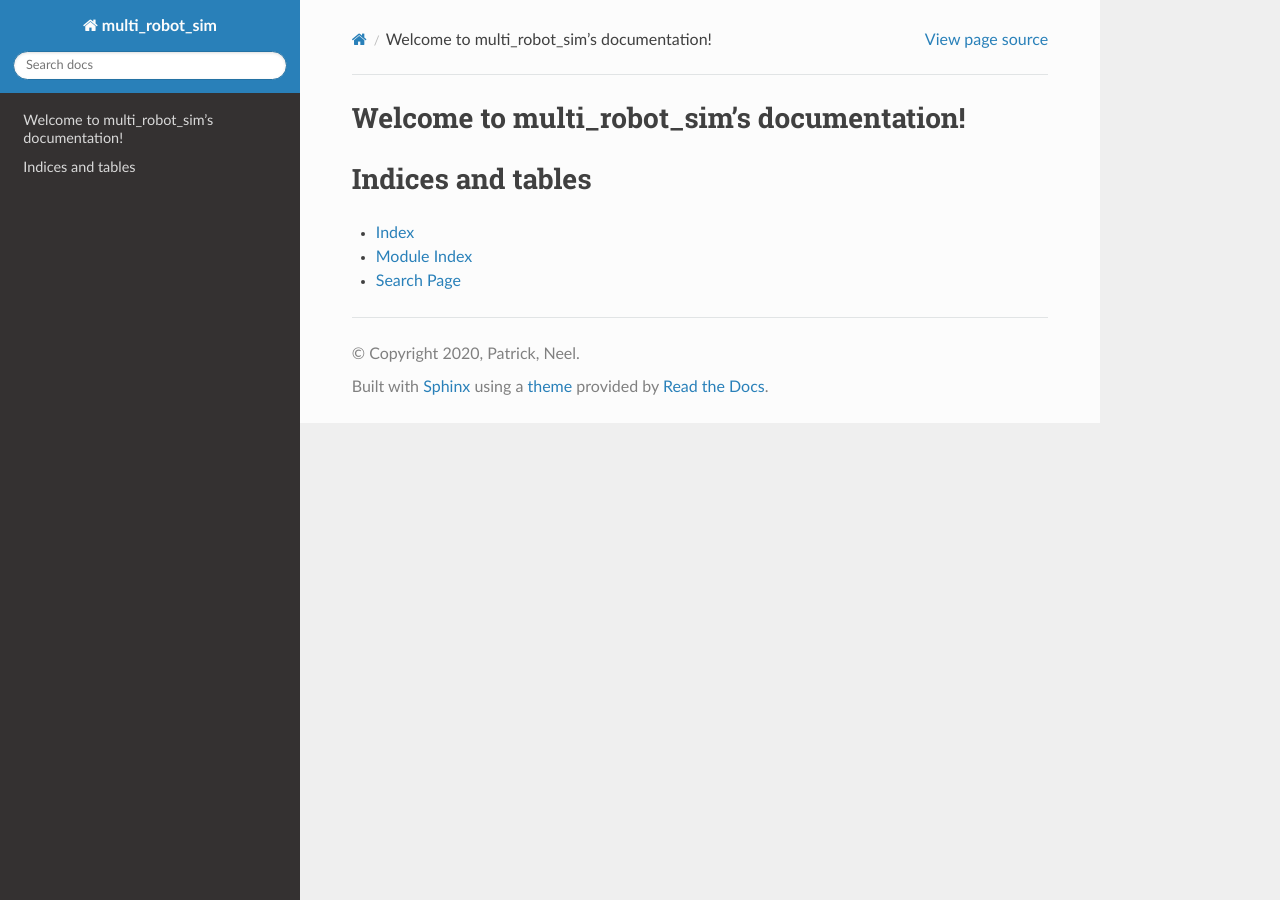
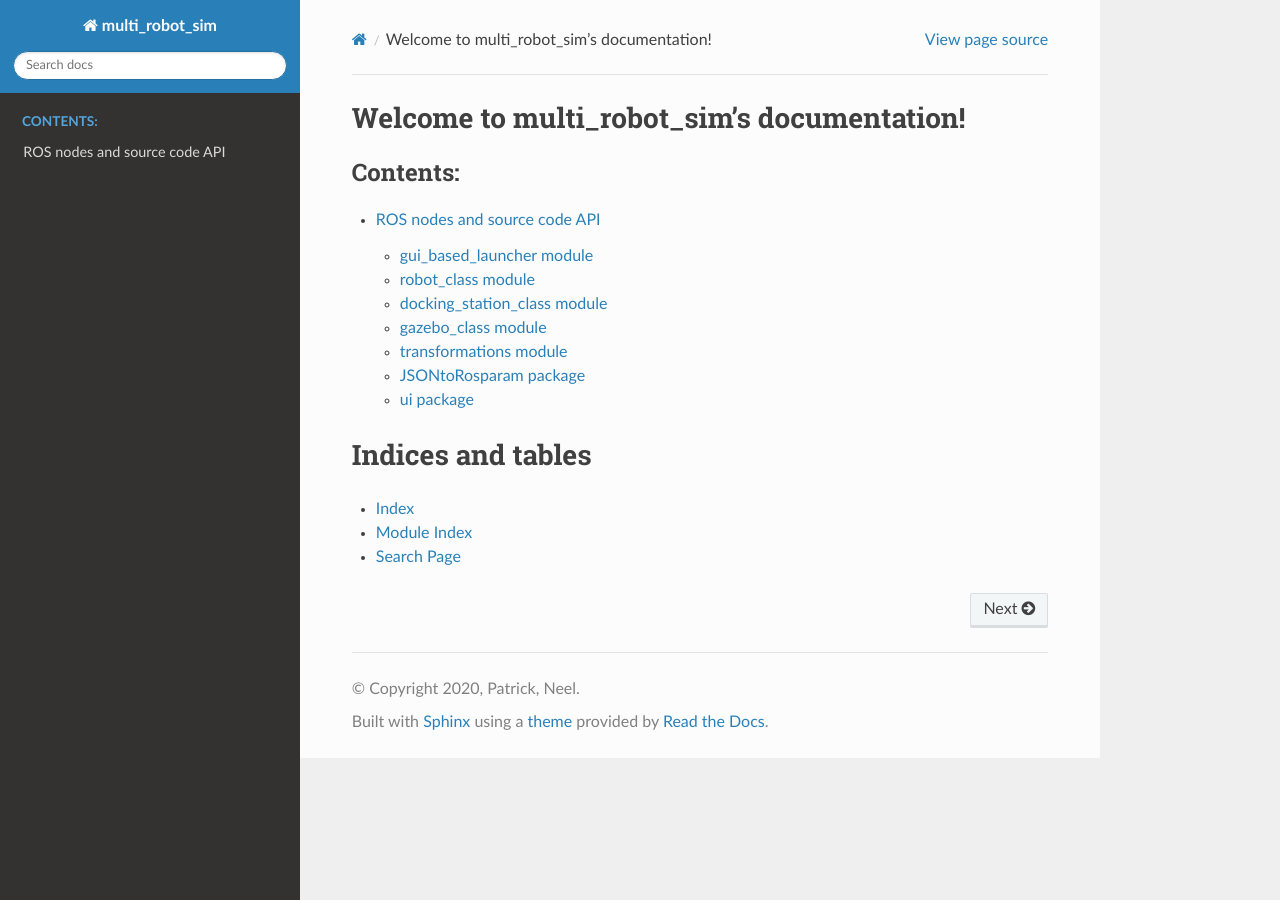
Before and after one commit to ROOSTER-fleet-management/multi_robot_sim, a Sphinx documentation site: the page built from doc/index.rst, in a window 1280 px wide. Built offline with Sphinx 7.4.7 and the Read the Docs theme 2.0.0, drawn with Linux system fonts in a browser that asks for light colours; the version number could not be read and is left out.

Commit message:
sphinx-apidoc generated the rst files corresponding to python source code

```diff
--- /dev/null
+++ b/doc/_source/SrcLandingPage.rst
@@ -0,0 +1,13 @@
+ROS nodes and source code API
+=============================
+
+.. toctree::
+   :maxdepth: 1
+
+   scripts/gui_based_launcher
+   scripts/robot_class
+   scripts/docking_station_class
+   scripts/gazebo_class
+   scripts/transformations
+   scripts/JSONtoRosparam
+   scripts/ui
--- /dev/null
+++ b/doc/_source/scripts/docking_station_class.rst
@@ -0,0 +1,7 @@
+docking\_station\_class module
+==============================
+
+.. automodule:: docking_station_class
+    :members:
+    :undoc-members:
+    :show-inheritance:
--- /dev/null
+++ b/doc/_source/scripts/gazebo_class.rst
@@ -0,0 +1,7 @@
+gazebo\_class module
+====================
+
+.. automodule:: gazebo_class
+    :members:
+    :undoc-members:
+    :show-inheritance:
--- /dev/null
+++ b/doc/_source/scripts/gui_based_launcher.rst
@@ -0,0 +1,7 @@
+gui\_based\_launcher module
+===========================
+
+.. automodule:: gui_based_launcher
+    :members:
+    :undoc-members:
+    :show-inheritance:
--- /dev/null
+++ b/doc/_source/scripts/robot_class.rst
@@ -0,0 +1,7 @@
+robot\_class module
+===================
+
+.. automodule:: robot_class
+    :members:
+    :undoc-members:
+    :show-inheritance:
--- a/doc/index.rst
+++ b/doc/index.rst
@@ -10,6 +10,8 @@ Welcome to multi_robot_sim's documentation!
    :maxdepth: 2
    :caption: Contents:
 
+   _source/SrcLandingPage
+
 
 
 Indices and tables
```
Also changed, not shown: doc/_source/scripts/JSONtoRosparam.rst (added, +13 -0 lines), doc/_source/scripts/transformations.rst (added, +7 -0 lines), doc/_source/scripts/ui.rst (added, +30 -0 lines).
